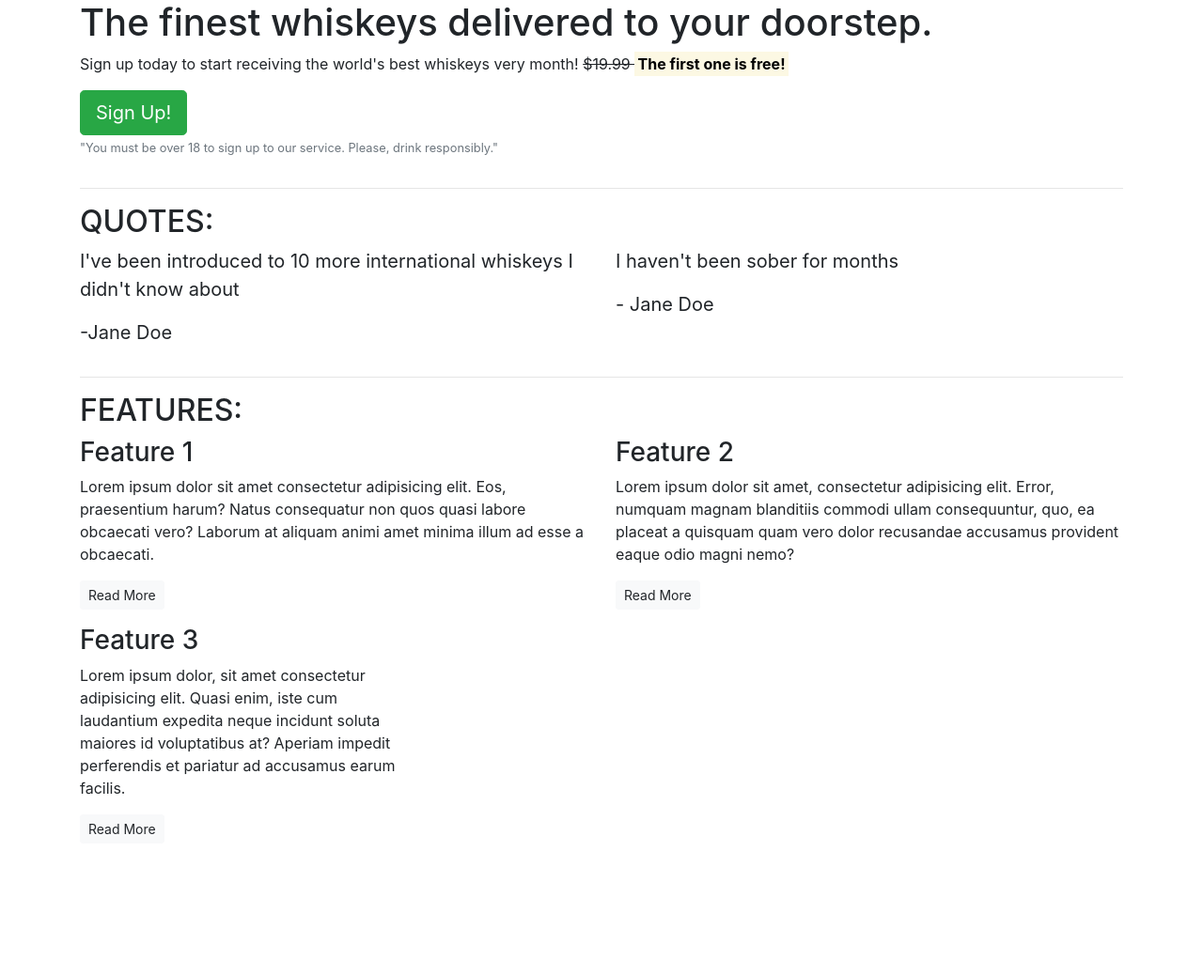
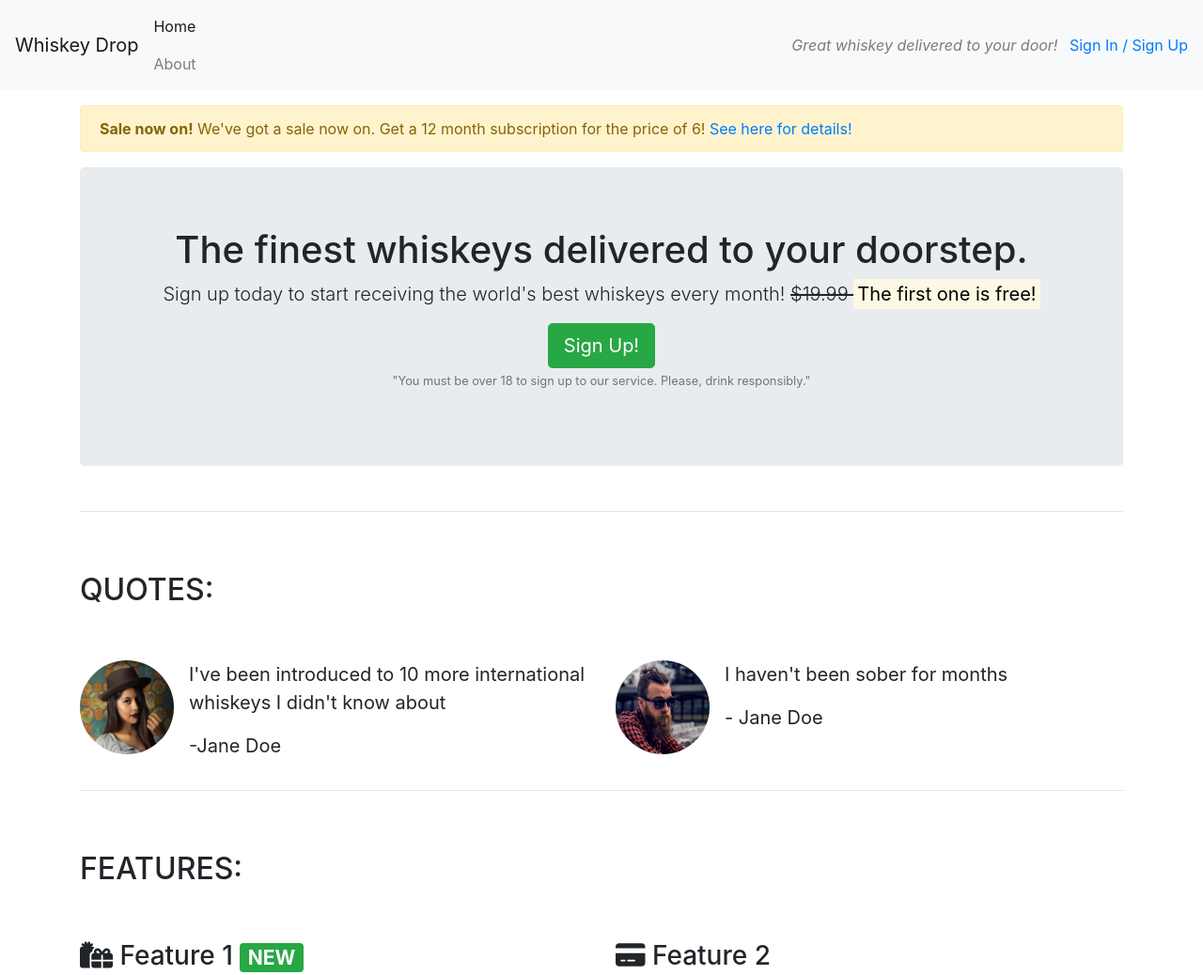
Before and after one commit to eugeniacodes/bootstrap-follow, a plain HTML site: page index.html in a window 1280 px wide. Shown: the top 1038 px of the page at 94% size. Before the commit the page ends 914 px from the top, so only its background shows below. Drawn offline with nearby package versions, Linux system fonts and the light colour scheme.

Commit message:
commit after video Bootstrap Core components part 2

```diff
--- a/index.html
+++ b/index.html
@@ -7,16 +7,39 @@
       <title>Whiskey Drop  taste a new whiskey every month </title>
       <link rel="stylesheet" href="https://stackpath.bootstrapcdn.com/bootstrap/4.3.1/css/bootstrap.min.css" integrity="sha384-ggOyR0iXCbMQv3Xipma34MD+dH/1fQ784/j6cY/iJTQUOhcWr7x9JvoRxT2MZw1T" crossorigin="anonymous">
       <script src="https://stackpath.bootstrapcdn.com/bootstrap/4.3.1/js/bootstrap.min.js" integrity="sha384-JjSmVgyd0p3pXB1rRibZUAYoIIy6OrQ6VrjIEaFf/nJGzIxFDsf4x0xIM+B07jRM" crossorigin="anonymous"></script>
+      <script src="https://kit.fontawesome.com/6f75f65e4b.js" crossorigin="anonymous"></script>
    </head>
    <body>
-    <article class="container">
+      <nav class="navbar class navbar-light bg-light nav-expand-sm">
+         <a href="/" class="navbar-brand">Whiskey Drop</a>
+         <ul class="navbar-nav mr-auto">
+            <li class="active nav-item mr-2"><a class="nav-link" href="/">Home </a></li>
+            <li class="nav-item mr-2"><a class="nav-link" href="/about">About </a></li>
+            <li class="nav-item mr-2 d-block d-sm-none"><a class="nav-link" href="/login">Sign In / Sign Up</a></li>
+         </ul>
+         <div class="d-none d-md-block">
+            <p class="navbar-text my-auto mr-2"><i> Great whiskey delivered to your door! </i></p>
+            <a href="/login"> Sign In / Sign Up </a>
+         </div>
+      </nav>
+      <article class="container mt-3">
+         <div class="row d-none d-sm-block">
+            <div class="col-12">
+               <div class="alert alert-warning">
+                  <strong> Sale now on!</strong> We've got a sale now on. Get a 12 month subscription for the price of 6! <a href=""> See here for details! </a>
+               </div>
+            </div>
+         </div>
          <!--Callout -->
          <div class="row">
             <div class="col-12">
-    <section class="callout">
+               <section class="callout jumbotron text-center">
                   <h1>The finest whiskeys delivered to your doorstep.</h1>
-    <p>Sign up today to start receiving the world's best whiskeys very month!
-    <s> $19.99 </s><strong><mark>The first one is free!</mark></strong></p>
+                  <p class="lead">Sign up today to start receiving the world's best whiskeys every month!
+                     <s class="d-none d-sm-inline"> $19.99 </s>
+                     <span class="d-inline d-sm-none"><br> </span>
+                     <strong><mark>The first one is free!</mark></strong>
+                  </p>
                   <button class="btn btn-success btn-lg"> Sign Up!</button>
                   <p class="text-muted"><small>"You must be over 18 to sign up to our service. Please, drink responsibly."</small></p>
             </div>
@@ -27,55 +50,66 @@
          <!-- Quotes-->
          <section class="quotes">
             <div class="row">
-    <div class="col-12 col-md-6">
+               <div class="col-12 my-5">
                   <h2 class="text-uppercase">Quotes:</h2>
                </div>
             </div>
             <div class="row">
             <div class="col-12 col-md-6">
+               <div class="media">
+                  <div class="d-none d-sm-block">
+                     <img src="images/girl-image.png" class="rounded-circle mr-3" height=100 width=100>
+                  </div>
+                  <div class="media-body">
                      <blockquote class="blockquote">
                         <p>I've been introduced to 10 more international whiskeys I didn't know about</p>
                         <p> -Jane Doe</p>
                      </blockquote>
                   </div>
+               </div>
+            </div>
             <div class="col-12 col-md-6">
+               <div class="media">
+                  <div class="d-none d-sm-block">
+                     <img src="images/guy-image.png" class="rounded-circle mr-3" height=100 width=100>
+                  </div>
+                  <div class="media-body">
                      <blockquote class="blockquote">
                         <p>I haven't been sober for months</p>
                         <p>- Jane Doe</p>
                      </blockquote>
                   </div>
                </div>
+            </div>
          </section>
          <!--/ Quotes-->
          <hr>
-
          <!-- Features-->
          <section class="features">
             <div class="row">
-<div class="col-12">
+               <div class="col-12 my-5">
                   <h2 class="text-uppercase">Features:</h2>
                </div>
             </div>
             <div class="row">
                <div class="col-12 col-md-6">
                   <div class="feature">
-        <h3>Feature 1</h3>
+                     <h3><i class="fas fa-gifts d-none d-sm-inline"></i> Feature 1 <span class="badge badge-success"> NEW </h3>
                      <p>Lorem ipsum dolor sit amet consectetur adipisicing elit. Eos, praesentium harum? Natus consequatur non quos quasi labore obcaecati vero? Laborum at aliquam animi amet minima illum ad esse a obcaecati.</p>
                      <p> <a class="btn btn-sm btn-light" href=""> Read More</a> </p>
                   </div>
                </div>
                <div class="col-12 col-md-6">
                   <div class="feature">
-<h3>Feature 2</h3>
+                     <h3><i class="fas fa-credit-card d-none d-sm-inline"></i> Feature 2</h3>
                      <p>Lorem ipsum dolor sit amet, consectetur adipisicing elit. Error, numquam magnam blanditiis commodi ullam consequuntur, quo, ea placeat a quisquam quam vero dolor recusandae accusamus provident eaque odio magni nemo?</p>
                      <p> <a class="btn btn-sm btn-light" href=""> Read More</a> </p>
                   </div>
                </div>
                <div class="col-12 d-md-none d-lg-block col-lg-4">
                   <div class="feature">
-<h3>Feature 3</h3>
-<p>Lorem ipsum dolor, sit amet consectetur adipisicing elit. Quasi enim, iste cum laudantium expedita neque incidunt soluta maiores id voluptatibus at? Aperiam impedit perferendis et pariatur ad accusamus earum facilis.
-</p>
+                     <h3> <i class="fas fa-times-circle d-none d-sm-inline"></i> Feature 3</h3>
+                     <p>Lorem ipsum dolor, sit amet consectetur adipisicing elit. Quasi enim, iste cum laudantium expedita neque incidunt soluta maiores id voluptatibus at? Aperiam impedit perferendis et pariatur ad accusamus earum facilis.</p>
                      <p> <a class="btn btn-sm btn-light" href=""> Read More</a> </p>
                   </div>
                </div>
```
Also changed, not shown: images/girl-image.png (added), images/guy-image.png (added). Lines whose indentation alone changed are shown as unchanged.
